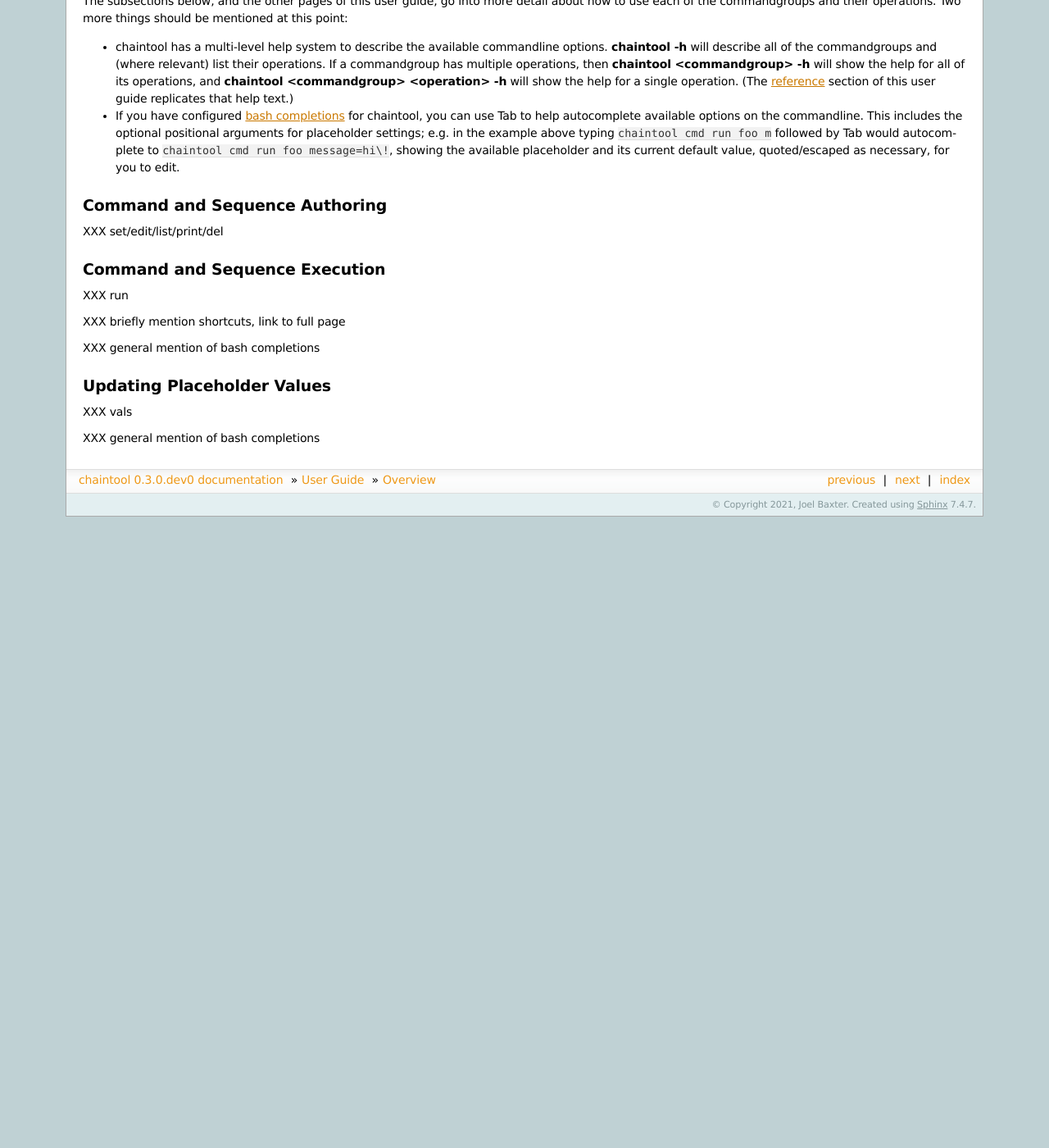
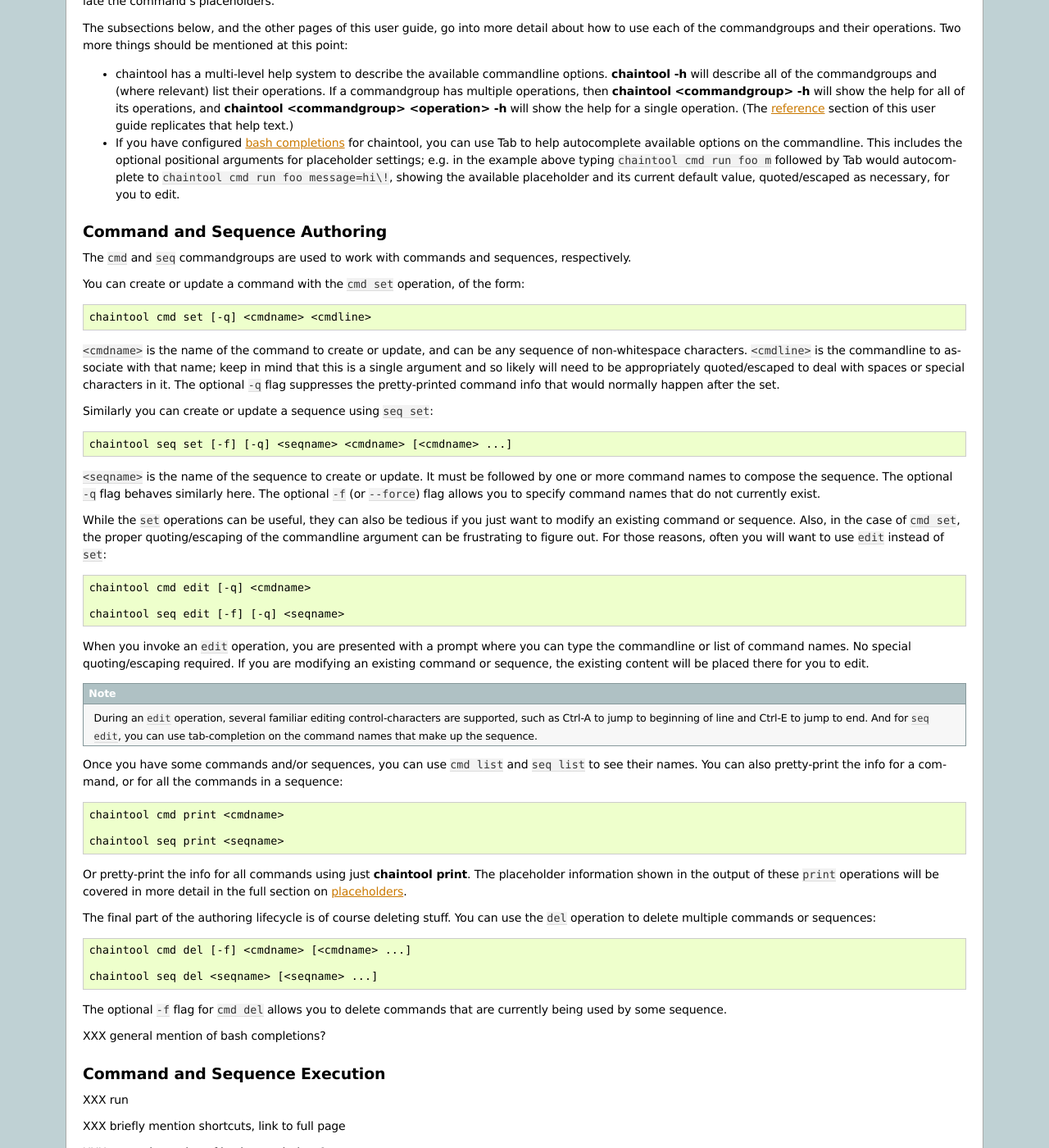
Before and after one commit to neogeographica/chaintool, a Sphinx documentation site: the page built from docs/overview.rst, in a window 1280 px wide and 1400 px high, scrolled down 2177 px. Shown: the whole window at 82% size. Built offline with Sphinx 7.4.7, drawn with Linux system fonts in a browser that asks for light colours; before the commit the page ends 2807 px from its top, so only the background shows below that; some of the changed text lies outside the part shown.

Commit message:
docs work

```diff
--- a/docs/overview.rst
+++ b/docs/overview.rst
@@ -79,6 +79,8 @@ A different kind of placeholder, a "toggle", is used to choose between two possi
 
 That example defines a toggle named ``+seeya`` (the leading ``+`` symbol marks it as a toggle). Normally the commandline will be executed as ``echo "hello!"``, but the ``+seeya`` toggle can be used to change it to ``echo "goodbye!"``.
 
+The full section on :doc:`placeholders<placeholders>` will go into detail about placeholder syntax and usage.
+
 Invoking chaintool
 ------------------
 
@@ -108,13 +110,13 @@ In that example, the commandgroup is ``cmd``, the operation is ``set``, and ther
 
    chaintool cmd set -q foo 'echo "{message=hi!}"'
 
-We could then execute that command with this invocation:
+Once that command has been created, we could execute it like so:
 
 .. code-block:: none
 
    chaintool cmd run foo message=whoa
 
-In that case the first (required) positional argument specifies the command to run, and then we can specify additional arguments to manipulate the command's placeholders.
+In that case the first (required) positional argument after ``cmd run`` specifies the command to run, and then we can specify additional arguments to manipulate the command's placeholders.
 
 The subsections below, and the other pages of this user guide, go into more detail about how to use each of the commandgroups and their operations. Two more things should be mentioned at this point:
 
@@ -125,7 +127,59 @@ The subsections below, and the other pages of this user guide, go into more deta
 Command and Sequence Authoring
 ------------------------------
 
-XXX set/edit/list/print/del
+The ``cmd`` and ``seq`` commandgroups are used to work with commands and sequences, respectively.
+
+You can create or update a command with the ``cmd set`` operation, of the form:
+
+.. code-block:: none
+
+   chaintool cmd set [-q] <cmdname> <cmdline>
+
+``<cmdname>`` is the name of the command to create or update, and can be any sequence of non-whitespace characters. ``<cmdline>`` is the commandline to associate with that name; keep in mind that this is a single argument and so likely will need to be appropriately quoted/escaped to deal with spaces or special characters in it. The optional ``-q`` flag suppresses the pretty-printed command info that would normally happen after the set.
+
+Similarly you can create or update a sequence using ``seq set``:
+
+.. code-block:: none
+
+   chaintool seq set [-f] [-q] <seqname> <cmdname> [<cmdname> ...]
+
+``<seqname>`` is the name of the sequence to create or update. It must be followed by one or more command names to compose the sequence. The optional ``-q`` flag behaves similarly here. The optional ``-f`` (or ``--force``) flag allows you to specify command names that do not currently exist.
+
+While the ``set`` operations can be useful, they can also be tedious if you just want to modify an existing command or sequence. Also, in the case of ``cmd set``, the proper quoting/escaping of the commandline argument can be frustrating to figure out. For those reasons, often you will want to use ``edit`` instead of ``set``:
+
+.. code-block:: none
+
+   chaintool cmd edit [-q] <cmdname>
+
+   chaintool seq edit [-f] [-q] <seqname>
+
+When you invoke an ``edit`` operation, you are presented with a prompt where you can type the commandline or list of command names. No special quoting/escaping required. If you are modifying an existing command or sequence, the existing content will be placed there for you to edit.
+
+.. note::
+
+   During an ``edit`` operation, several familiar editing control-characters are supported, such as Ctrl-A to jump to beginning of line and Ctrl-E to jump to end. And for ``seq edit``, you can use tab-completion on the command names that make up the sequence.
+
+Once you have some commands and/or sequences, you can use ``cmd list`` and ``seq list`` to see their names. You can also pretty-print the info for a command, or for all the commands in a sequence:
+
+.. code-block:: none
+
+   chaintool cmd print <cmdname>
+
+   chaintool seq print <seqname>
+
+Or pretty-print the info for all commands using just :command:`chaintool print`. The placeholder information shown in the output of these ``print`` operations will be covered in more detail in the full section on :doc:`placeholders<placeholders>`.
+
+The final part of the authoring lifecycle is of course deleting stuff. You can use the ``del`` operation to delete multiple commands or sequences:
+
+.. code-block:: none
+
+   chaintool cmd del [-f] <cmdname> [<cmdname> ...]
+
+   chaintool seq del <seqname> [<seqname> ...]
+
+The optional ``-f`` flag for ``cmd del`` allows you to delete commands that are currently being used by some sequence.
+
+XXX general mention of bash completions?
 
 Command and Sequence Execution
 ------------------------------
@@ -134,11 +188,11 @@ XXX run
 
 XXX briefly mention shortcuts, link to full page
 
-XXX general mention of bash completions
+XXX general mention of bash completions?
 
 Updating Placeholder Values
 ---------------------------
 
 XXX vals
 
-XXX general mention of bash completions
+XXX general mention of bash completions?
```
Also changed, not shown: other parts of docs/overview.rst (+3 -3 lines), docs/index.rst (+7 -3 lines).
